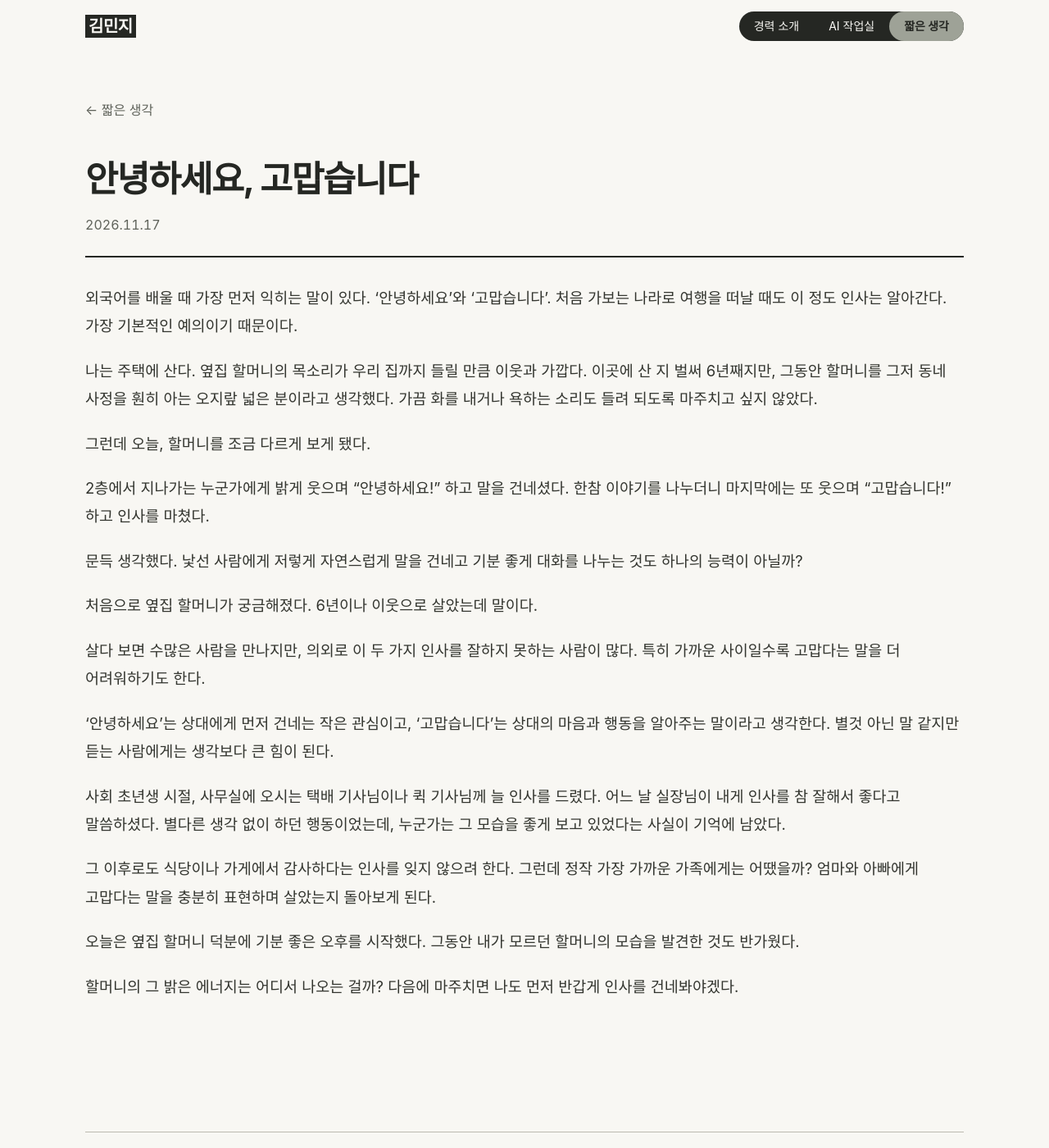
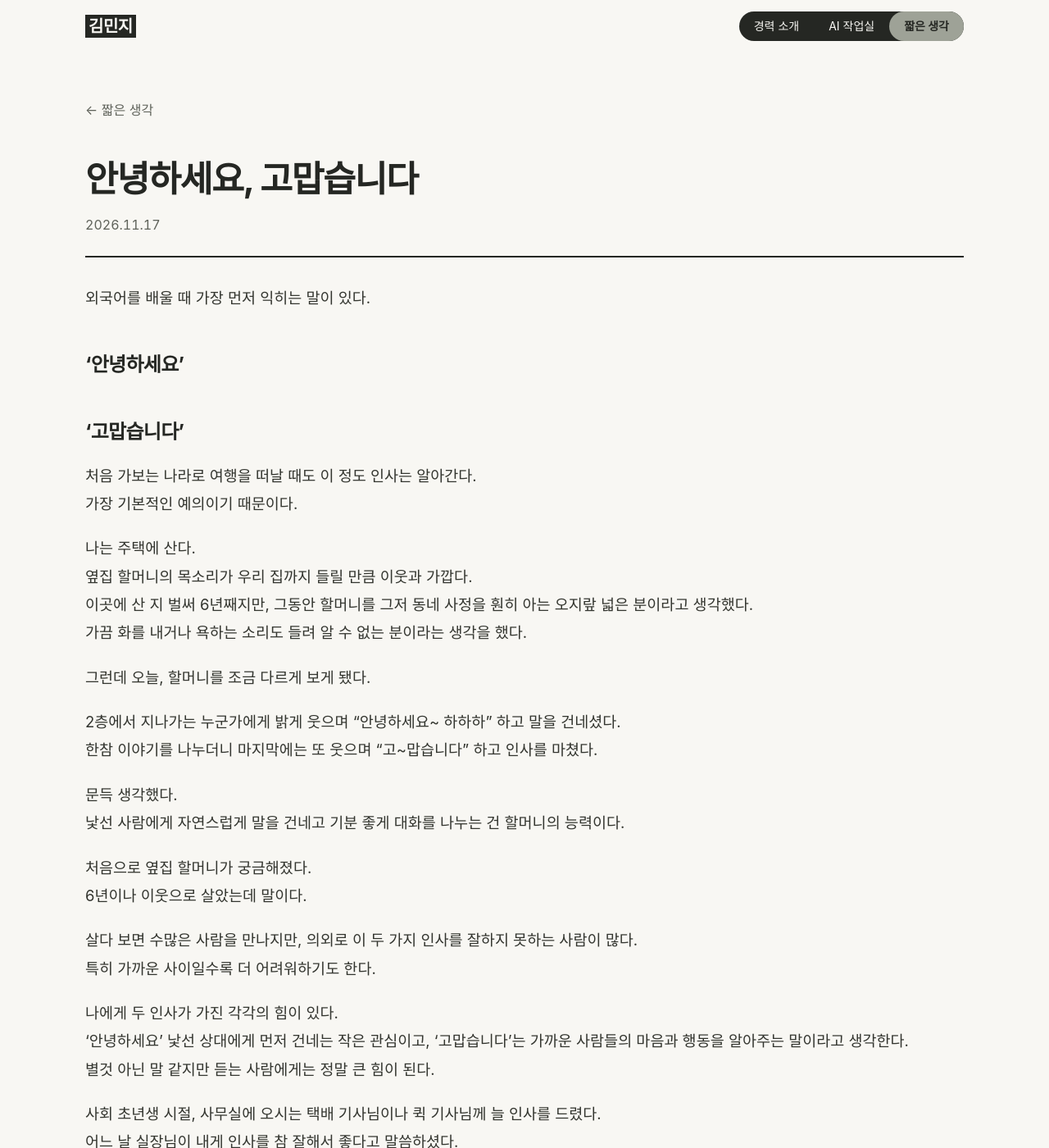
Before and after one commit to k-im-rose/k-im-rose.github.io, a Jekyll site: the page built from _thoughts/hello-thank-you.md, in a window 1280 px wide and 1400 px high. Shown: the whole window at 82% size. Built offline with Jekyll 4.4.1, drawn with Linux system fonts in a browser that asks for light colours; some web fonts are replaced; some of the changed text lies outside the part shown.

Commit message:
Update hello-thank-you.md

```diff
--- a/_thoughts/hello-thank-you.md
+++ b/_thoughts/hello-thank-you.md
@@ -5,26 +5,47 @@ date: 2026-11-17 09:00:00 +0900
 summary: 옆집 할머니에게서 배운 두 가지 인사
 ---
 
-외국어를 배울 때 가장 먼저 익히는 말이 있다. '안녕하세요'와 '고맙습니다'. 처음 가보는 나라로 여행을 떠날 때도 이 정도 인사는 알아간다. 가장 기본적인 예의이기 때문이다.
+외국어를 배울 때 가장 먼저 익히는 말이 있다.
 
-나는 주택에 산다. 옆집 할머니의 목소리가 우리 집까지 들릴 만큼 이웃과 가깝다. 이곳에 산 지 벌써 6년째지만, 그동안 할머니를 그저 동네 사정을 훤히 아는 오지랖 넓은 분이라고 생각했다. 가끔 화를 내거나 욕하는 소리도 들려 되도록 마주치고 싶지 않았다.
+## '안녕하세요'
+## '고맙습니다'
+
+처음 가보는 나라로 여행을 떠날 때도 이 정도 인사는 알아간다.
+가장 기본적인 예의이기 때문이다.
+
+나는 주택에 산다.
+옆집 할머니의 목소리가 우리 집까지 들릴 만큼 이웃과 가깝다.
+이곳에 산 지 벌써 6년째지만, 그동안 할머니를 그저 동네 사정을 훤히 아는 오지랖 넓은 분이라고 생각했다.
+가끔 화를 내거나 욕하는 소리도 들려 알 수 없는 분이라는 생각을 했다.
 
 그런데 오늘, 할머니를 조금 다르게 보게 됐다.
 
-2층에서 지나가는 누군가에게 밝게 웃으며 "안녕하세요!" 하고 말을 건네셨다. 한참 이야기를 나누더니 마지막에는 또 웃으며 "고맙습니다!" 하고 인사를 마쳤다.
+2층에서 지나가는 누군가에게 밝게 웃으며 "안녕하세요~ 하하하" 하고 말을 건네셨다.
+한참 이야기를 나누더니 마지막에는 또 웃으며 "고~맙습니다" 하고 인사를 마쳤다.
 
-문득 생각했다. 낯선 사람에게 저렇게 자연스럽게 말을 건네고 기분 좋게 대화를 나누는 것도 하나의 능력이 아닐까?
+문득 생각했다.
+낯선 사람에게 자연스럽게 말을 건네고 기분 좋게 대화를 나누는 건 할머니의 능력이다.
 
-처음으로 옆집 할머니가 궁금해졌다. 6년이나 이웃으로 살았는데 말이다.
+처음으로 옆집 할머니가 궁금해졌다.
+6년이나 이웃으로 살았는데 말이다.
 
-살다 보면 수많은 사람을 만나지만, 의외로 이 두 가지 인사를 잘하지 못하는 사람이 많다. 특히 가까운 사이일수록 고맙다는 말을 더 어려워하기도 한다.
+살다 보면 수많은 사람을 만나지만, 의외로 이 두 가지 인사를 잘하지 못하는 사람이 많다.
+특히 가까운 사이일수록 더 어려워하기도 한다.
 
-'안녕하세요'는 상대에게 먼저 건네는 작은 관심이고, '고맙습니다'는 상대의 마음과 행동을 알아주는 말이라고 생각한다. 별것 아닌 말 같지만 듣는 사람에게는 생각보다 큰 힘이 된다.
+나에게 두 인사가 가진 각각의 힘이 있다.
+'안녕하세요' 낯선 상대에게 먼저 건네는 작은 관심이고, '고맙습니다'는 가까운 사람들의 마음과 행동을 알아주는 말이라고 생각한다.
+별것 아닌 말 같지만 듣는 사람에게는 정말 큰 힘이 된다.
 
-사회 초년생 시절, 사무실에 오시는 택배 기사님이나 퀵 기사님께 늘 인사를 드렸다. 어느 날 실장님이 내게 인사를 참 잘해서 좋다고 말씀하셨다. 별다른 생각 없이 하던 행동이었는데, 누군가는 그 모습을 좋게 보고 있었다는 사실이 기억에 남았다.
+사회 초년생 시절, 사무실에 오시는 택배 기사님이나 퀵 기사님께 늘 인사를 드렸다.
+어느 날 실장님이 내게 인사를 참 잘해서 좋다고 말씀하셨다.
+별다른 생각 없이 하던 행동이었는데, 누군가는 그 모습을 좋게 보고 있었다는 게 생각났다.
 
-그 이후로도 식당이나 가게에서 감사하다는 인사를 잊지 않으려 한다. 그런데 정작 가장 가까운 가족에게는 어땠을까? 엄마와 아빠에게 고맙다는 말을 충분히 표현하며 살았는지 돌아보게 된다.
+그 이후로도 식당이나 가게에서 감사하다는 인사를 잊지 않으려 한다.
 
-오늘은 옆집 할머니 덕분에 기분 좋은 오후를 시작했다. 그동안 내가 모르던 할머니의 모습을 발견한 것도 반가웠다.
+그런데 정작 가장 가까운 가족에게는 어땠을까?
+엄마와 아빠에게 고맙다는 말을 충분히 표현하며 살았는지 돌아보게 됐다.
 
-할머니의 그 밝은 에너지는 어디서 나오는 걸까? 다음에 마주치면 나도 먼저 반갑게 인사를 건네봐야겠다.
+오늘은 옆집 할머니 덕분에 기분 좋은 오후를 시작했다.
+그동안 내가 모르던 할머니의 모습을 발견한 것도 반가웠다.
+
+할머니의 그 밝은 에너지는 어디서 나오는 걸까?
```
